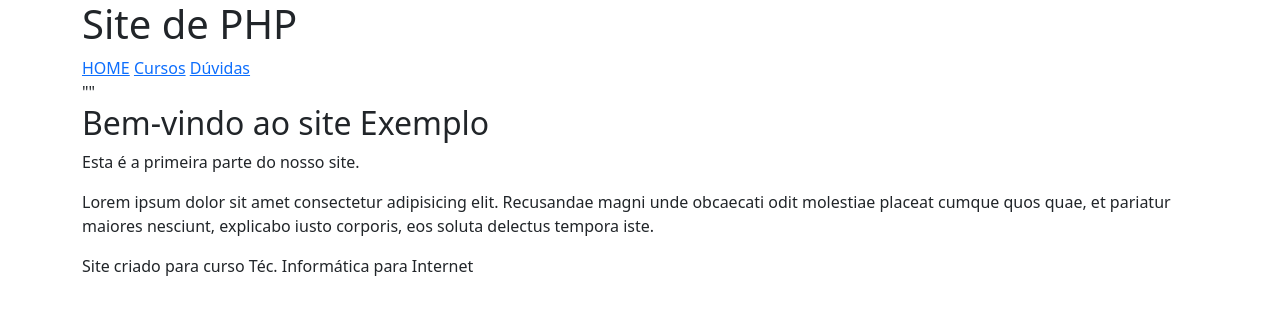
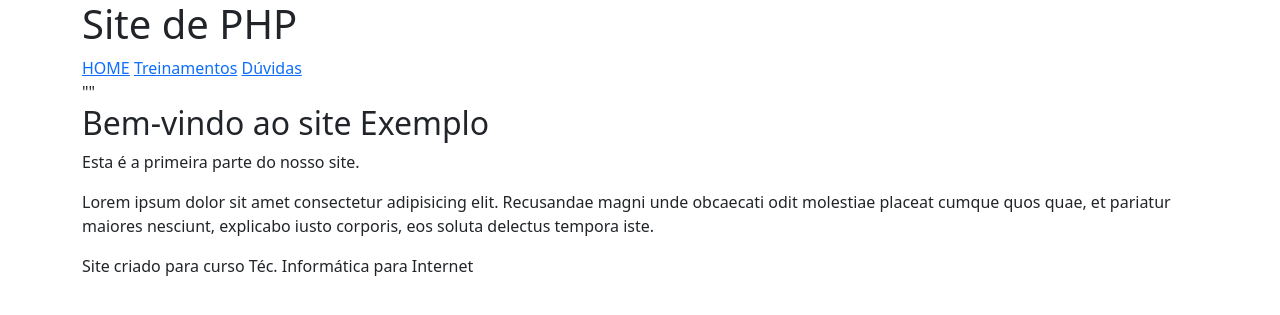
Before and after one commit to mourjulia/aulasphp, a PHP site: page /index.php in a window 1280 px wide. Shown: the top 315 px of the page. Run offline with PHP 8.4, Linux system fonts and the light colour scheme.

Commit message:
Mudança teste

```diff
--- a/11-site/cabecalho.php
+++ b/11-site/cabecalho.php
@@ -15,7 +15,7 @@
             <h1>Site de PHP</h1>
             <nav>
                 <a href="index.php">HOME</a>
-                <a href="cursos.php">Cursos</a>
+                <a href="cursos.php">Treinamentos</a>
                 <a href="duvidas.php">Dúvidas</a>
             </nav>
         </header>
```
